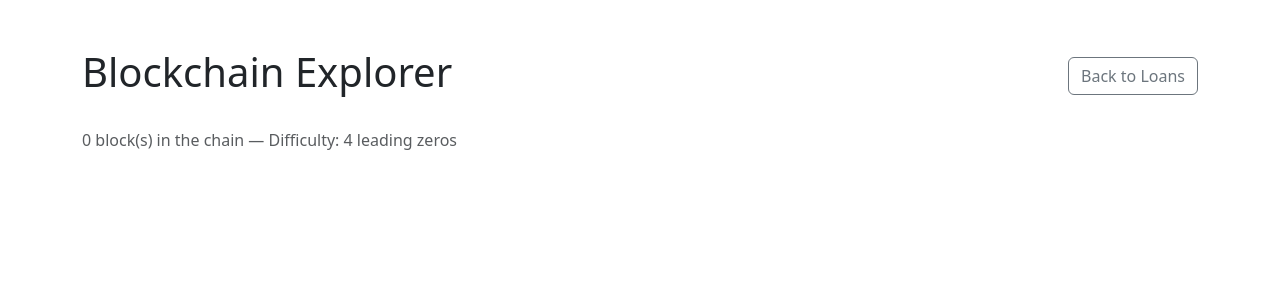
After one commit to R4Y3D/Blockchain-Technology-Final-Project, a Flask app: page /chain in a window 1280 px wide. The commit adds this page. Shown: the top 300 px of the page. Run offline with Flask 2, Linux system fonts and the light colour scheme.

Commit message:
Add timestamps, chain explorer, and code improvements
- Add timestamp field to every new block (time was imported but unused)
- Add create_genesis_block() to auto-initialize chain on first run
- Add get_chain() and /chain blockchain explorer route with full block details
- Add chain.html template showing borrower, lender, amount, nonce, hashes
- Fix index.html: DOCTYPE, Bootstrap CDN upgraded to 5.3.2, duplicate input IDs
- Add color-coded integrity results (green/red)
- Remove dead commented-out code throughout block.py
- Replace verbose dict-copy loops with dict unpacking
- Add requirements.txt

Co-authored-by: ShamiaShanaha <ShamiaShanaha@users.noreply.github.com>

```diff
--- a/block.py
+++ b/block.py
@@ -4,14 +4,15 @@ import hashlib
 import time
 
 BLOCKCHAIN_DIR = "blockchain/"
-DIFFICULTY = 4 # the number of leading zeros required in the hash
+DIFFICULTY = 4
 os.makedirs(BLOCKCHAIN_DIR, exist_ok=True)
 
 
-def get_hash(prev_block):
-    with open(BLOCKCHAIN_DIR + prev_block, 'rb') as f:
+def get_hash(filename):
+    with open(BLOCKCHAIN_DIR + filename, 'rb') as f:
         content = f.read()
     return hashlib.sha256(content).hexdigest()
+
 
 def mine(data: dict, difficulty: int = DIFFICULTY) -> tuple[int, str]:
     nonce = 0
@@ -24,12 +25,39 @@ def mine(data: dict, difficulty: int = DIFFICULTY) -> tuple[int, str]:
             return nonce, hash_result
         nonce += 1
 
+
+def create_genesis_block():
+    genesis_path = BLOCKCHAIN_DIR + "1"
+    if os.path.exists(genesis_path):
+        return
+    genesis = {
+        "borrower": "Genesis",
+        "lender": "Genesis",
+        "amount": 0,
+        "timestamp": 0,
+        "prev_block": {"hash": "", "filename": ""},
+        "proof_of_work": {"nonce": 0, "hash": ""}
+    }
+    with open(genesis_path, 'w') as f:
+        json.dump(genesis, f, indent=4, ensure_ascii=False)
+        f.write('\n')
+
+
+def get_chain():
+    files = sorted([f for f in os.listdir(BLOCKCHAIN_DIR) if f.isdigit()], key=lambda x: int(x))
+    chain = []
+    for file in files:
+        with open(BLOCKCHAIN_DIR + file) as f:
+            block = json.load(f)
+        block['block_number'] = int(file)
+        chain.append(block)
+    return chain
+
+
 def check_integrity():
-    #files = sorted(os.listdir(BLOCKCHAIN_DIR), key=lambda x: int(x))
     files = sorted([f for f in os.listdir(BLOCKCHAIN_DIR) if f.isdigit()], key=lambda x: int(x))
     results = []
 
-    #for file in files[1:]:
     for file in files:
         with open(BLOCKCHAIN_DIR + file) as f:
             block = json.load(f)
@@ -47,11 +75,7 @@ def check_integrity():
         actual_hash = get_hash(prev_filename)
         prev_ok = prev_hash == actual_hash
 
-        block_without_pow = {}
-        for key, value in block.items():
-            if key != 'proof_of_work':
-                block_without_pow[key] = value
-
+        block_without_pow = {k: v for k, v in block.items() if k != 'proof_of_work'}
         payload = json.dumps(block_without_pow, sort_keys=True) + str(stored_nonce)
         recomputed = hashlib.sha256(payload.encode()).hexdigest()
         pow_ok = recomputed == stored_pow_hash and recomputed.startswith('0' * DIFFICULTY)
@@ -62,21 +86,12 @@ def check_integrity():
         if not pow_ok:
             errors.append("Proof of work is invalid")
 
-        if len(errors) == 0:
-                res = 'Ok'
-        else:
-            res = '; '.join(errors)
-
-        #if prev_hash and pow_ok:
-            #res = 'Ok'
-       # elif not prev_ok:
-            #res = 'was changed'
-        #else:
-           # res = 'Proof of work is invalid'
-
+        res = 'Ok' if not errors else '; '.join(errors)
         print(f'Block {file}: {res}')
         results.append({'block': file, 'result': res})
+
     return results
+
 
 def write_block(borrower, lender, amount):
     if not borrower or not lender:
@@ -89,13 +104,9 @@ def write_block(borrower, lender, amount):
     except (TypeError, ValueError):
         raise ValueError("Amount must be a positive number")
 
+    create_genesis_block()
 
-    #blocks_count = len(os.listdir(BLOCKCHAIN_DIR))
-    all_files = os.listdir(BLOCKCHAIN_DIR)
-    numeric_files = []
-    for file in all_files:
-        if file.isdigit():
-            numeric_files.append(file)
+    numeric_files = [f for f in os.listdir(BLOCKCHAIN_DIR) if f.isdigit()]
     blocks_count = len(numeric_files)
     prev_block = str(blocks_count)
 
@@ -103,6 +114,7 @@ def write_block(borrower, lender, amount):
         "borrower": borrower,
         "lender": lender,
         "amount": amount,
+        "timestamp": time.time(),
         "prev_block": {
             "hash": get_hash(prev_block),
             "filename": prev_block
@@ -110,22 +122,14 @@ def write_block(borrower, lender, amount):
     }
 
     nonce, pow_hash = mine(data)
-    block = {}
-    for key, value in data.items():
-        block[key] = value
-    block['proof_of_work'] = {"nonce": nonce, "hash": pow_hash}
+    block = {**data, "proof_of_work": {"nonce": nonce, "hash": pow_hash}}
 
-    current_block = BLOCKCHAIN_DIR + str(blocks_count+ 1 )#len(os.listdir(BLOCKCHAIN_DIR)) + 1)
-
-    with open(current_block, 'w') as f:
+    with open(BLOCKCHAIN_DIR + str(blocks_count + 1), 'w') as f:
         json.dump(block, f, indent=4, ensure_ascii=False)
         f.write('\n')
 
     print(f"Block {blocks_count + 1} mined: nonce={nonce}, hash={pow_hash}")
 
-def main():
-   # write_block(borrower = 'andrew', lender = 'kate', amount = 100 )
-   check_integrity()
 
 if __name__ == '__main__':
-    main()
+    check_integrity()
--- a/main.py
+++ b/main.py
@@ -1,22 +1,17 @@
-from flask import Flask
-from flask import render_template
-from flask import request
-from flask import redirect
-from flask import url_for
-
-from block import write_block, check_integrity
+import datetime
+from flask import Flask, render_template, request, redirect, url_for
+from block import write_block, check_integrity, get_chain
 
 app = Flask(__name__)
 
-@app.route('/', methods = ['POST', 'GET'])
+@app.route('/', methods=['POST', 'GET'])
 def index():
     if request.method == 'POST':
         borrower = request.form.get('borrower')
         lender = request.form.get('lender')
         amount = request.form.get('amount')
-        #write_block(borrower=borrower, lender=lender, amount=amount)
         try:
-            write_block(borrower = borrower, lender = lender, amount = amount)
+            write_block(borrower=borrower, lender=lender, amount=amount)
         except ValueError as e:
             return str(e), 400
         except Exception as e:
@@ -29,5 +24,16 @@ def check():
     results = check_integrity()
     return render_template('index.html', checking_results=results)
 
+@app.route('/chain')
+def chain():
+    blocks = get_chain()
+    for block in blocks:
+        ts = block.get('timestamp')
+        if ts:
+            block['timestamp_str'] = datetime.datetime.fromtimestamp(ts).strftime('%Y-%m-%d %H:%M:%S')
+        else:
+            block['timestamp_str'] = 'N/A'
+    return render_template('chain.html', blocks=blocks)
+
 if __name__ == '__main__':
     app.run(debug=True)
--- /dev/null
+++ b/requirements.txt
@@ -0,0 +1 @@
+Flask>=2.0.0
--- /dev/null
+++ b/templates/chain.html
@@ -0,0 +1,58 @@
+<!DOCTYPE html>
+<html lang="en">
+<head>
+    <meta charset="UTF-8">
+    <meta name="viewport" content="width=device-width, initial-scale=1.0">
+    <!-- Bootstrap CSS -->
+    <link href="https://cdn.jsdelivr.net/npm/bootstrap@5.3.2/dist/css/bootstrap.min.css" rel="stylesheet" crossorigin="anonymous">
+    <title>Blockchain Explorer</title>
+</head>
+<body>
+
+    <div class="container mt-5 mb-5">
+        <div class="d-flex justify-content-between align-items-center mb-4">
+            <h1>Blockchain Explorer</h1>
+            <a href="{{ url_for('index') }}" class="btn btn-outline-secondary">Back to Loans</a>
+        </div>
+
+        <p class="text-muted mb-4">{{ blocks | length }} block(s) in the chain &mdash; Difficulty: 4 leading zeros</p>
+
+        {% for block in blocks %}
+        <div class="card mb-3 {% if block.block_number == 1 %}border-warning{% endif %}">
+            <div class="card-header d-flex justify-content-between align-items-center">
+                <strong>Block #{{ block.block_number }}</strong>
+                {% if block.block_number == 1 %}
+                <span class="badge bg-warning text-dark">Genesis</span>
+                {% endif %}
+            </div>
+            <div class="card-body">
+                <div class="row">
+                    <div class="col-md-6">
+                        {% if block.block_number != 1 %}
+                        <p class="mb-1"><strong>Borrower:</strong> {{ block.borrower }}</p>
+                        <p class="mb-1"><strong>Lender:</strong> {{ block.lender }}</p>
+                        <p class="mb-1"><strong>Amount:</strong> ${{ "%.2f" | format(block.amount) }}</p>
+                        <p class="mb-1"><strong>Timestamp:</strong> {{ block.timestamp_str }}</p>
+                        {% else %}
+                        <p class="text-muted fst-italic mb-1">Genesis block &mdash; no transaction data</p>
+                        {% endif %}
+                    </div>
+                    <div class="col-md-6">
+                        {% if block.block_number != 1 %}
+                        <p class="mb-1"><strong>Links to Block:</strong> #{{ block.prev_block.filename }}</p>
+                        <p class="mb-1 text-break"><small><strong>Prev Hash:</strong><br>{{ block.prev_block.hash }}</small></p>
+                        {% endif %}
+                        <p class="mb-1"><strong>Nonce:</strong> {{ block.proof_of_work.nonce }}</p>
+                        {% if block.proof_of_work.hash %}
+                        <p class="mb-1 text-break"><small><strong>PoW Hash:</strong><br><span class="text-success">{{ block.proof_of_work.hash }}</span></small></p>
+                        {% endif %}
+                    </div>
+                </div>
+            </div>
+        </div>
+        {% endfor %}
+
+    </div>
+
+</body>
+</html>
```
Also changed, not shown: templates/index.html (+21 -23 lines), 8 other files.
